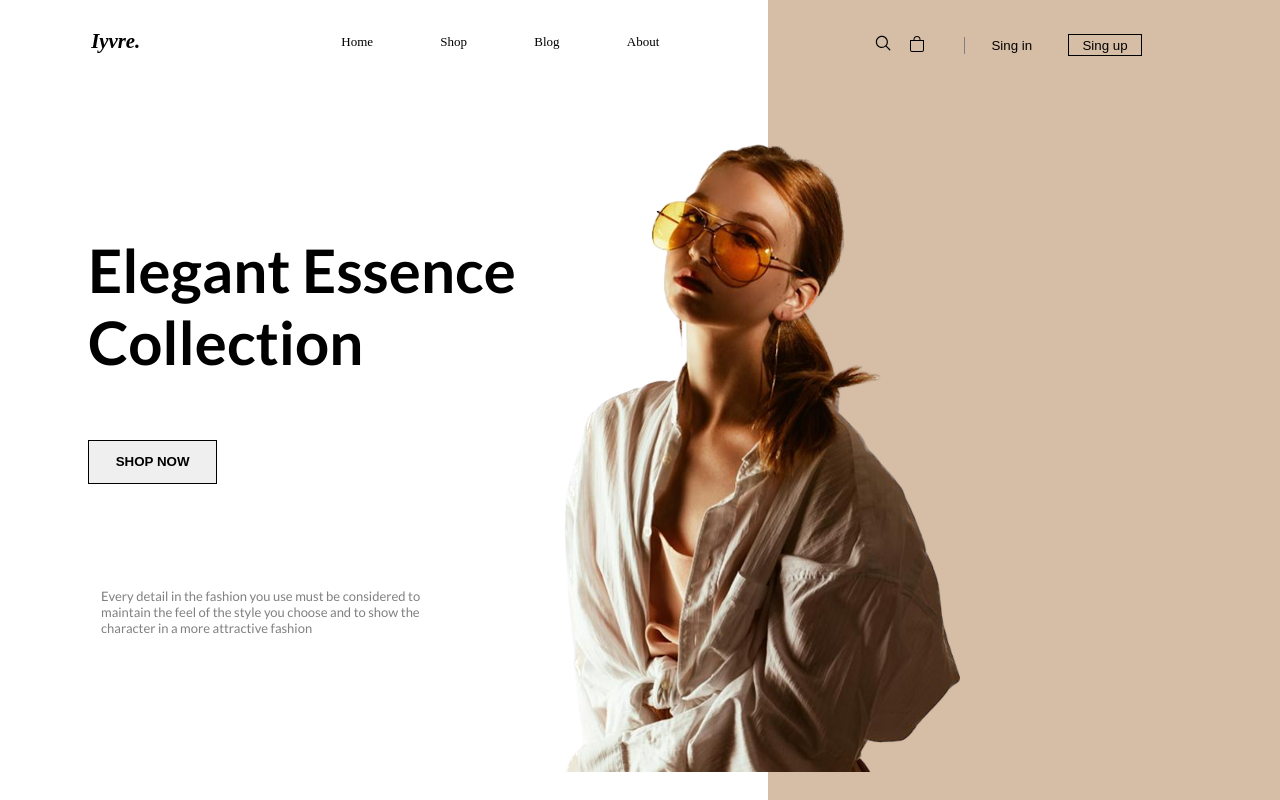
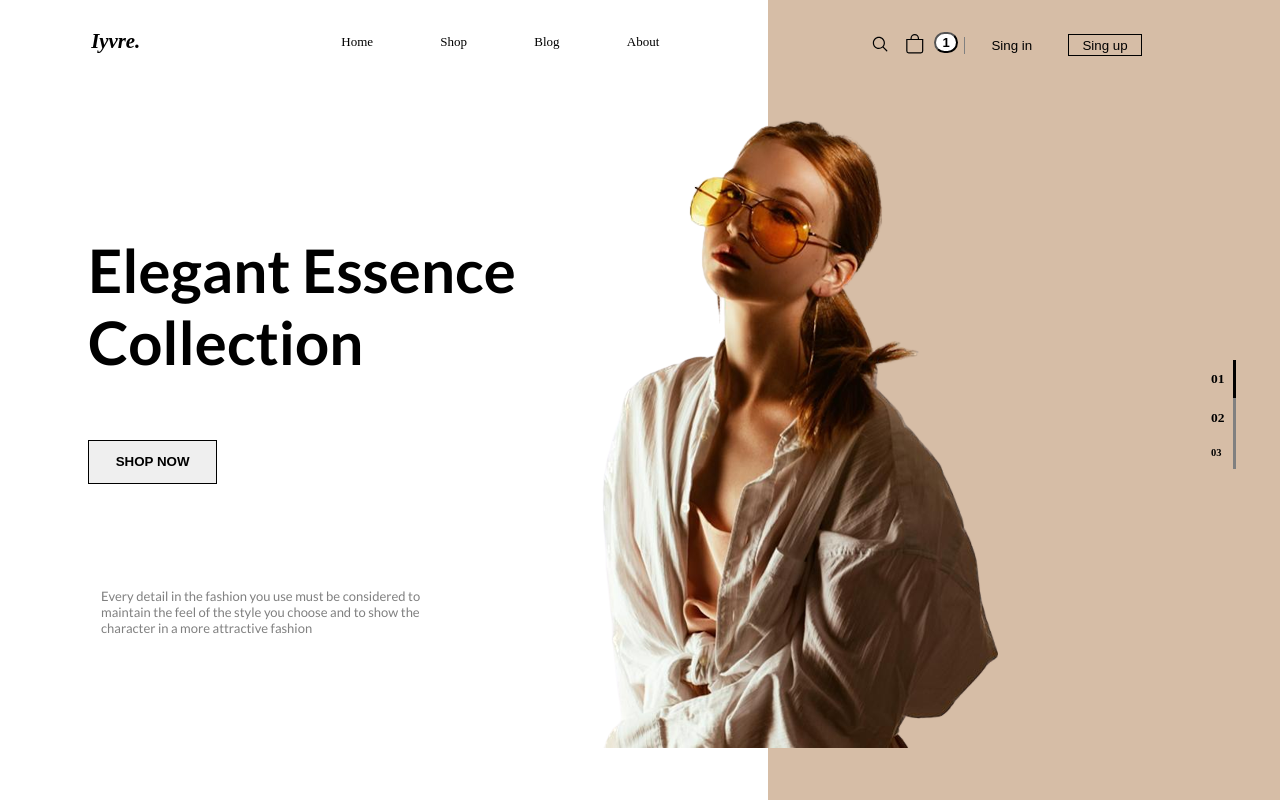
Before and after one commit to NicoLopezBjj/dobleSegundoTP, a plain HTML site: page index.html in a window 1280 px wide. Drawn offline with Linux system fonts and the light colour scheme; a web font is replaced by a local one.

Commit message:
agregue notificacion y escala, mejore altura y posicion imagen

```diff
--- a/estilo.css
+++ b/estilo.css
@@ -1,9 +1,9 @@
 @import url('https://fonts.googleapis.com/css2?family=Lato:wght@300;400;700;900&family=Pathway+Extreme:wght@400;700&display=swap');
-
 
 
 body{
     background: linear-gradient(to right, white 60%,  #d6bda6 40%);
+    height: 80%;
 }
 
 header{
@@ -74,8 +74,20 @@ a{
     padding-right: 1em;
 }
 
+.notificacion{
+    border-radius: 3em;
+    background-color: white;
+    position: absolute;
+    top:4%;
+    left: 73%;
+    font-size: small;
+    font-weight: bold;
+
+}
+
 .shop{
-
+    width: 1.5em;
+    height: 1.5em;
 }
 
 .sinborde{
@@ -111,17 +123,50 @@ a{
     margin-top: 8em;
     padding-right: 18em;
     margin-left:1em;
-    padding-bottom: 5em;
+    /* padding-bottom: 5em; */
     color: gray;
     font-size: small;
 }
 
-
 .imagen{
     position: absolute;
-    right: 25%;
-    top: 18%
+    right: 22%;
+    top: 15%;
 }
+
+.escala{
+    display: flex;
+    flex-direction: column;
+    position: absolute;
+    top:45%;
+    padding-right: 2em;
+    right: 2%;
+    font-weight: bold;
+    font-size: xx-small
+}
+
+.negro{
+    border-right: 3px solid black;
+    padding-right: 1em;
+}
+
+.gris{
+    border-right: 3px solid gray;
+    padding-right: 1em;
+}
+
+/* .uno{
+    border-right: 2px solid black;
+}
+
+.dos{
+    border-right: 2px solid gray;
+}
+
+.tres{
+    border-right: 2px solid gray;
+} */
+
 
 /* body{
     margin: 0rem 7rem;
--- a/index.html
+++ b/index.html
@@ -26,6 +26,7 @@
                         <svg class="shop" xmlns="http://www.w3.org/2000/svg" width="16" height="16" fill="currentColor" class="bi bi-bag" viewBox="0 0 16 16">
                             <path d="M8 1a2.5 2.5 0 0 1 2.5 2.5V4h-5v-.5A2.5 2.5 0 0 1 8 1zm3.5 3v-.5a3.5 3.5 0 1 0-7 0V4H1v10a2 2 0 0 0 2 2h10a2 2 0 0 0 2-2V4h-3.5zM2 5h12v9a1 1 0 0 1-1 1H3a1 1 0 0 1-1-1V5z"/>
                           </svg>
+                          <button class="notificacion">1</button>
                     </div>
                     <div>
                     <button class="sinborde">Sing in</button>
@@ -42,8 +43,10 @@
         <div class="imagen">
             <img src="Imagen_final-removebg-preview.png" alt="">
         </div>
-        <div class="color">
-            <i></i>
+        <div class="escala">
+            <div class="negro"><h1>01</h1></div>
+            <div class="gris"><h2>02</h2></div>
+            <div class="gris"><h3>03</h3></div>
         </div>
     </section>
 </body>
```
